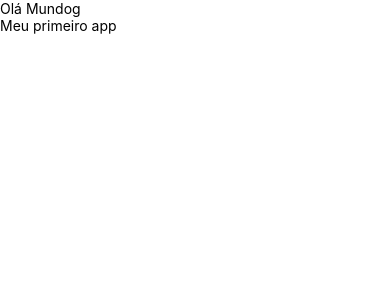
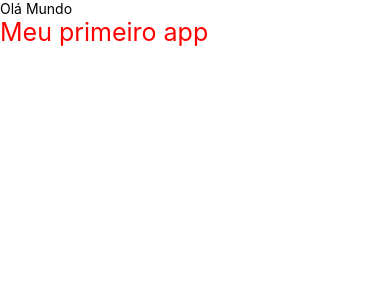
Before and after one commit to GuidoStocco/React_Native, a React Native app: screen / in a window 390 px wide. Shown: the top 300 px of the page. Built offline with nearby package versions, Linux system fonts and the light colour scheme.

Commit message:
component style

```diff
--- a/App.js
+++ b/App.js
@@ -4,8 +4,8 @@ import {View, Text} from 'react-native';
 export default function App(){
   return(
     <View>
-      <Text>Olá Mundog</Text>
-      <Text>Meu primeiro app</Text>
+      <Text>Olá Mundo</Text>
+      <Text style={{color:'#ff0000', fontSize: 25}} >Meu primeiro app</Text>
     </View>
   );
 };
```
